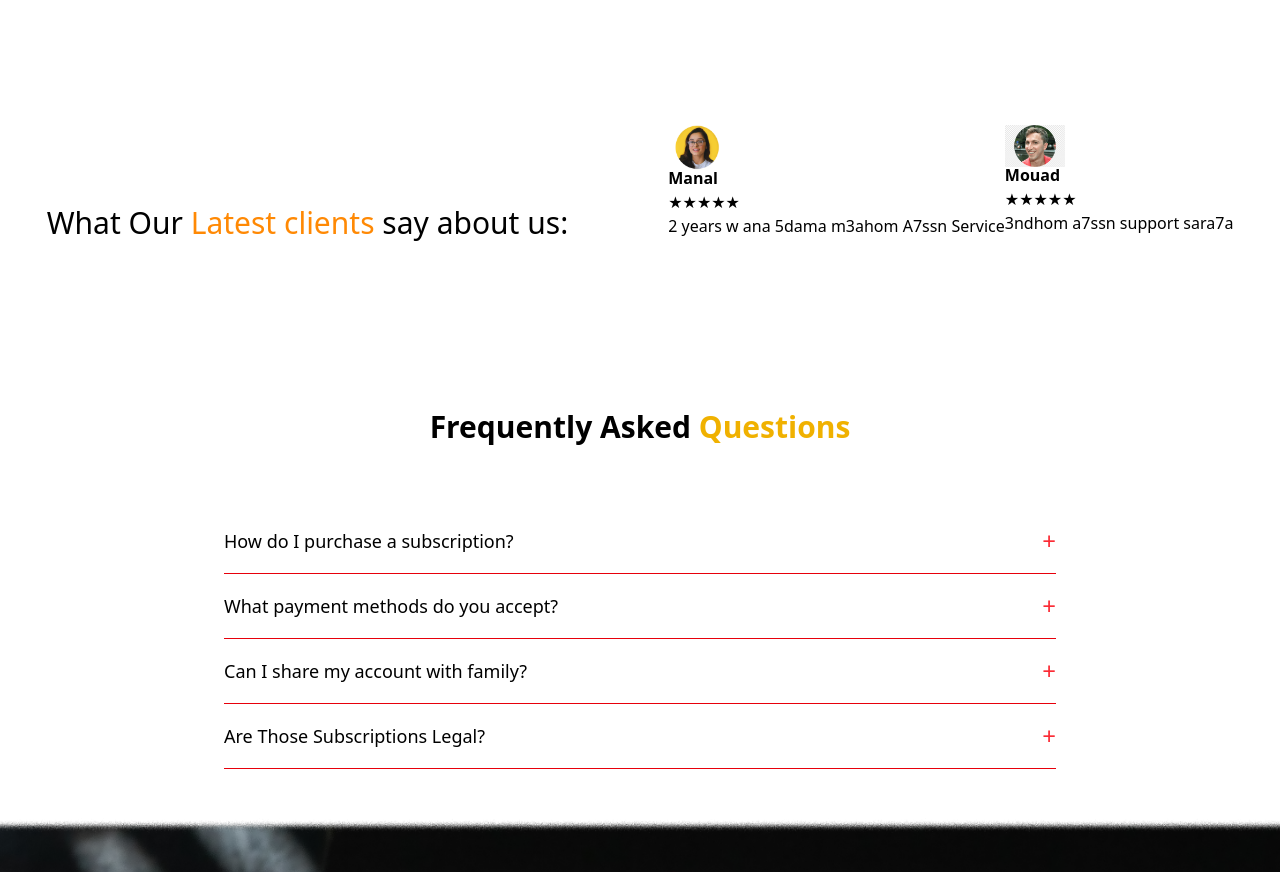
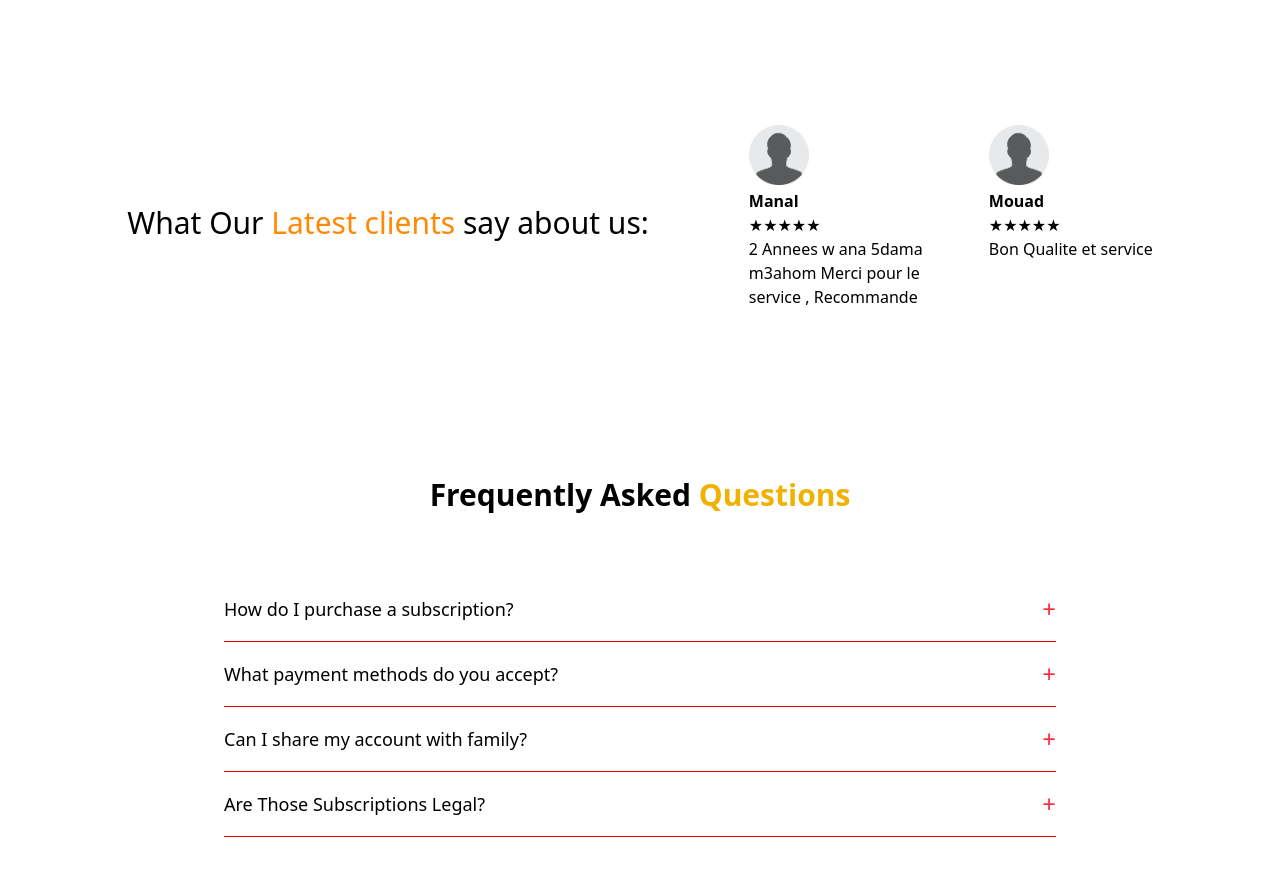
Before and after one commit to salvadormouaad/Digital_Product, a React (Vite) app: page / in a window 1280 px wide. Shown: the part 1867-2739 px from the top of the page. Built offline with nearby package versions, Linux system fonts and the light colour scheme.

Commit message:
Fixe some issues

```diff
--- a/src/App.css
+++ b/src/App.css
@@ -1,2 +1,2 @@
+@import url('https://fonts.googleapis.com/css2?family=Montserrat:ital,wght@0,100..900;1,100..900&display=swap');
 @import "tailwindcss";
-@import url('https://fonts.googleapis.com/css2?family=Montserrat:ital,wght@0,100..900;1,100..900&display=swap');
--- a/src/components/HeroSection.jsx
+++ b/src/components/HeroSection.jsx
@@ -32,7 +32,7 @@ export default function HeroSection() {
 
       {/* Button - 768px optimization */}
       <div className='flex justify-center md:justify-start md:w-60 w-full md:ml-[10%] lg:ml-[15%]'>
-        <a href='https://wa.me/212620394795' target='blank' className="px-6 py-2 md:px-8 md:py-3 bg-[#FBB041]  text-black rounded-full hover:bg-black hover:text-white transition duration-300 font-medium text-base md:text-lg">
+        <a href='#Services' target='blank' className="px-6 py-2 md:px-8 md:py-3 bg-[#FBB041]  text-black rounded-full hover:bg-black hover:text-white transition duration-300 font-medium text-base md:text-lg">
           Shop Now
         </a>
       </div>
--- a/src/components/Navbar.jsx
+++ b/src/components/Navbar.jsx
@@ -70,7 +70,7 @@ export default function NavBar() {
 
           {/* Buttons Container */}
           <div className="flex flex-col sm:flex-row space-y-2 sm:space-y-0 sm:space-x-4">
-            <a href='https://wa.me/212620394795' target='blank' className="px-4 py-2 bg-[#FBB041] text-black rounded-full hover:bg-black hover:text-white transition duration-300 font-medium">
+            <a href='#Services' target='blank' className="px-4 py-2 bg-[#FBB041] text-black rounded-full hover:bg-black hover:text-white transition duration-300 font-medium">
               Shop Now
             </a>
           </div>
--- a/src/components/Reviews.jsx
+++ b/src/components/Reviews.jsx
@@ -1,16 +1,20 @@
 import React from 'react'
 import ReviewBox from '../components/common/ReviewBox'
-import photo from "../assets/circle-photo-768x577.jpg"
-import photo2 from "../assets/png-transparent-binary-option-options-strategies-investment-currency-converter-male-student-face-investment-option.png"
+import photo from "../assets/Anonyme.png"
 export default function Reviews() {
   return (
     <div>
         <h1 className='text-center  mt-10 text-4xl mt-30 md:mt-40'> <b>Reviews</b> </h1>
             <div className='flex flex-col lg:flex-row md:mt-30 lg:justify-center gap-15'>
                 <p className='text-center text-3xl md:mt-0 lg:pt-20 mt-20 lg:mt-0   md:ml-0 '>What Our <span className='text-orange-400'>Latest clients</span> say about us:</p>
-                <div className='flex flex-row ml-10 md: md:justify-center'>
-                    <ReviewBox photo={photo} name="Manal" stars="★★★★★" Cmt="2 years w ana 5dama m3ahom A7ssn Service"/>
-                    <ReviewBox photo={photo2} name="Mouad" stars="★★★★★" Cmt="3ndhom a7ssn support sara7a"/>
+                <div className='flex flex-row ml-10 md:justify-center'>
+                  <div className='max-md:ml-5 max-md:w-47 lg:w-50'>
+
+                    <ReviewBox photo={photo} name="Manal" stars="★★★★★" Cmt="2 Annees w ana 5dama m3ahom Merci pour le service , Recommande"/>
+                    </div>
+                    <div className='max-md:ml-10 lg:ml-10'>
+                    <ReviewBox photo={photo} name="Mouad" stars="★★★★★" Cmt="Bon Qualite et service"/>
+                    </div>
                 </div>
             </div>
     </div>
--- a/src/components/common/ReviewBox.jsx
+++ b/src/components/common/ReviewBox.jsx
@@ -9,7 +9,7 @@ export default function ({name,stars,Cmt,photo}) {
          <img src={photo} alt="" className='w-15'  />
 
           <div className="flex flex-col gap-1">
-            <div className="flex gap-0 items-center -mt-1">
+            <div className="flex gap-0 items-center mt-1">
               <p className="font-semibold cursor-pointer">{name}</p>
 
             </div>
@@ -19,7 +19,7 @@ export default function ({name,stars,Cmt,photo}) {
       <div classname="mt-4 text-[#005ef6] text-xl tracking-[2px]">
         {stars}
       </div>
-      <div classname="italic mt-2 text-[18px] md:w-60 w-41 text-[#4b587c] font-normal">
+      <div classname="italic  mt-2 text-[18px] md:w-60 w-41  text-[#4b587c] font-normal">
        {Cmt}
       </div>
 
```
Also changed, not shown: src/assets/Anonyme.png (added).
